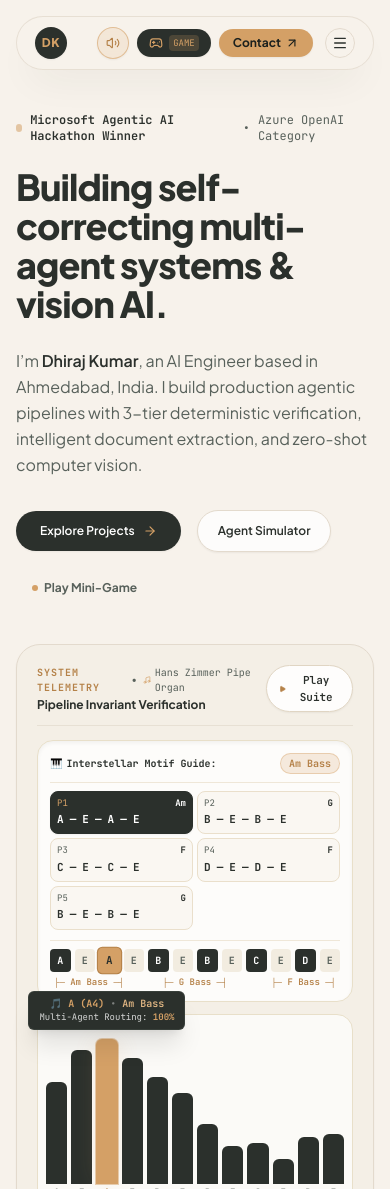
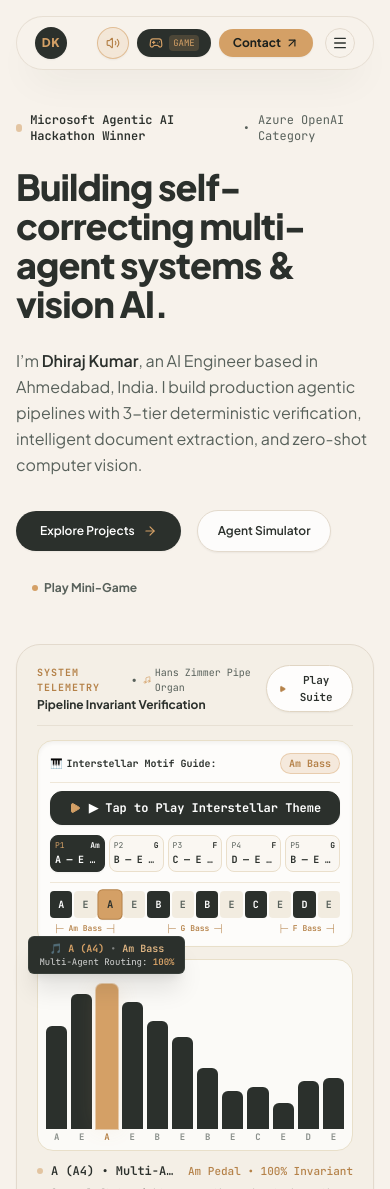
Before and after one commit to iron-man-avenger/dhiraj-portfolio, a React (Vite) app: page / in a window 390 px wide. Shown: the top 1189 px of the page. Built offline with nearby package versions, Linux system fonts and the light colour scheme.

Commit message:
feat: optimize mobile tap-to-play, full-width mobile theme play button, and touch-pan-y finger sweeps

```diff
--- a/src/components/Hero.tsx
+++ b/src/components/Hero.tsx
@@ -223,26 +223,43 @@ export const Hero: React.FC<HeroProps> = ({ onOpenArcade }) => {
                   </span>
                 </div>
 
+                {/* Mobile-Friendly Full-Width Tap to Play Button (Visible on mobile/tablet) */}
+                <button
+                  onClick={handlePlayFullSuite}
+                  className={`sm:hidden w-full mb-2.5 py-2 px-3 rounded-xl border text-xs font-mono font-bold transition-all duration-200 flex items-center justify-center gap-2 shadow-sm ${
+                    isPlayingTheme
+                      ? 'bg-amber text-charcoal border-amber shadow-glow-amber animate-pulse'
+                      : 'bg-charcoal text-white border-charcoal hover:bg-charcoal-deep active:scale-[0.98]'
+                  }`}
+                >
+                  {isPlayingTheme ? (
+                    <Square className="w-3 h-3 fill-current" />
+                  ) : (
+                    <Play className="w-3 h-3 fill-current text-amber" />
+                  )}
+                  <span>{isPlayingTheme ? 'Playing Interstellar Theme...' : '▶ Tap to Play Interstellar Theme'}</span>
+                </button>
+
                 {/* 5 Pattern Interactive Cards (A-E, B-E, C-E, D-E, Return B-E) */}
-                <div className="grid grid-cols-2 sm:grid-cols-5 gap-1 text-center font-mono">
+                <div className="grid grid-cols-5 gap-1 text-center font-mono">
                   {INTERSTELLAR_PATTERNS.map((p) => {
                     const isCur = activePattern === p.id;
                     return (
                       <button
                         key={p.id}
                         onClick={() => handlePlayPattern(p.id)}
-                        className={`p-1.5 rounded-lg border text-left transition-all ${
+                        className={`p-1 sm:p-1.5 rounded-lg border text-left transition-all active:scale-95 touch-manipulation ${
                           isCur
                             ? 'bg-charcoal text-white border-charcoal shadow-sm'
                             : 'bg-[#FAF7F2] text-charcoal border-[#EADFCB] hover:border-amber hover:bg-white'
                         }`}
                         title={p.description}
                       >
-                        <div className="flex items-center justify-between text-[9px] leading-tight">
+                        <div className="flex items-center justify-between text-[8px] sm:text-[9px] leading-tight">
                           <span className={isCur ? 'text-amber' : 'text-charcoal-muted'}>{p.name.replace('Pattern ', 'P')}</span>
-                          <span className="font-bold">{p.bassChord}</span>
+                          <span className="font-bold text-[8px] sm:text-[9px]">{p.bassChord}</span>
                         </div>
-                        <div className="text-[11px] font-bold tracking-tight mt-0.5 whitespace-nowrap">
+                        <div className="text-[10px] sm:text-[11px] font-bold tracking-tight mt-0.5 truncate">
                           {p.noteSequenceText}
                         </div>
                       </button>
@@ -252,16 +269,20 @@ export const Hero: React.FC<HeroProps> = ({ onOpenArcade }) => {
 
                 {/* 12-Letter Piano Ribbon directly above the 12 bars */}
                 <div className="mt-2.5 pt-2 border-t border-[#EFE7D8]">
-                  <div className="flex items-center justify-between gap-1 text-[10px] font-mono text-center">
+                  <div className="flex items-center justify-between gap-0.5 sm:gap-1 text-[10px] font-mono text-center">
                     {INTERSTELLAR_NODES.map((node, idx) => {
                       const isHovered = activeBar === idx;
                       return (
                         <button
                           key={idx}
+                          onTouchStart={(e) => {
+                            e.preventDefault();
+                            handleBarTrigger(idx);
+                          }}
                           onClick={() => handleBarTrigger(idx)}
-                          className={`flex-1 py-1 rounded transition-all font-bold ${
+                          className={`flex-1 py-1.5 sm:py-1 rounded transition-all font-bold touch-manipulation active:scale-95 ${
                             isHovered
-                              ? 'bg-amber text-charcoal ring-1 ring-amber-dark shadow-sm scale-110'
+                              ? 'bg-amber text-charcoal ring-1 ring-amber-dark shadow-sm scale-105'
                               : node.note === 'E'
                                 ? 'bg-[#F2ECE0] text-charcoal-muted hover:bg-amber/20 hover:text-charcoal'
                                 : 'bg-charcoal text-white hover:bg-charcoal-muted'
@@ -274,7 +295,7 @@ export const Hero: React.FC<HeroProps> = ({ onOpenArcade }) => {
                     })}
                   </div>
                   {/* Subtle Bass Chord Bracket Line */}
-                  <div className="mt-1 flex items-center justify-between text-[9px] font-mono text-charcoal-muted px-1">
+                  <div className="mt-1 flex items-center justify-between text-[8px] sm:text-[9px] font-mono text-charcoal-muted px-1">
                     <span className="w-4/12 text-left font-semibold text-amber-dark">├─ Am Bass ─┤</span>
                     <span className="w-4/12 text-center font-semibold text-amber-dark">├─ G Bass ─┤</span>
                     <span className="w-4/12 text-right font-semibold text-amber-dark">├─ F Bass ─┤</span>
@@ -284,8 +305,9 @@ export const Hero: React.FC<HeroProps> = ({ onOpenArcade }) => {
 
               {/* The 12-Bar Interactive Musical Keyboard & Telemetry Graph */}
               <div
+                onTouchStart={handleTouchMove}
                 onTouchMove={handleTouchMove}
-                className="h-48 sm:h-52 w-full flex items-end justify-between gap-1 sm:gap-1.5 px-2 pb-2 pt-6 bg-white/70 rounded-2xl border border-[#E8DFC9] relative select-none"
+                className="h-48 sm:h-52 w-full flex items-end justify-between gap-1 sm:gap-1.5 px-2 pb-2 pt-6 bg-white/70 rounded-2xl border border-[#E8DFC9] relative select-none touch-pan-y"
               >
                 {signatureChartData.map((bar, idx) => {
                   const isAmber = bar.isAccent;
```
